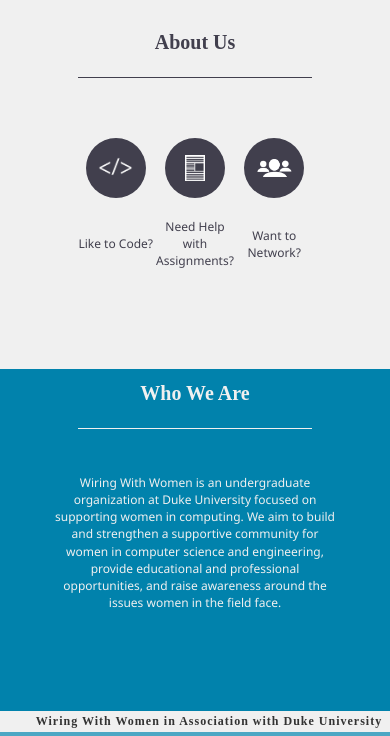
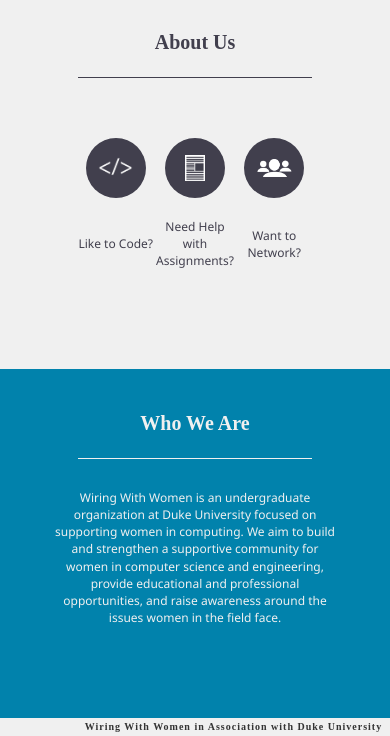
Before and after one commit to wiringwithwomen/wiringwithwomen.github.io, a plain HTML site: page index.html in a window 390 px wide. Shown: the part 377-1113 px from the top of the page. Drawn offline with Linux system fonts and the light colour scheme.

Commit message:
quick fix

```diff
--- a/index.html
+++ b/index.html
@@ -79,11 +79,11 @@
                 </tr>
             </table>
         </div>
-        <div style="background-color: rgba(1, 130, 172, 1); padding-bottom: 50px; ">
+        <div style="background-color: rgba(1, 130, 172, 1); padding-bottom: 3em; width: 100%; ">
             <div id="About" align="center" class="secondHeader"><strong>Who We Are</strong></div>
             <hr style="width: 60%; border-width: 1px; border-color:#F0F0F0 " />
             <div align="center" style="width: 100%">
-                <div align="center" class="secondText" valign="middle">Wiring With Women is an undergraduate organization at Duke University focused on supporting women in computing. We aim to build and strengthen a supportive community for women in computer science and engineering, provide educational and professional opportunities, and raise awareness around the issues women in the field face.
+                <div  class="secondText" valign="middle">Wiring With Women is an undergraduate organization at Duke University focused on supporting women in computing. We aim to build and strengthen a supportive community for women in computer science and engineering, provide educational and professional opportunities, and raise awareness around the issues women in the field face.
                 </div>
             </div>
         </div>
--- a/wiringwithwomen.css
+++ b/wiringwithwomen.css
@@ -138,7 +138,6 @@ body {
 
 .calendar{
     border-width:0;
-    padding-left: 10%;
     border-color: #0182ac;
     display: inline;
     width: 70%;
@@ -368,6 +367,9 @@ body {
             height: 100px;
             width: 275px;
         }
+        #footerCSS{
+            font-size: 10px;
+        }
         #inputButton{
             font-size: 12px;
         }
@@ -384,6 +386,10 @@ body {
             width: 20px;
             height: auto;
         }
+        .secondText{
+            padding-top: 10px;
+            width: 100%;
+        }
         #icon3{
             width:35px;
             height: auto;
@@ -398,7 +404,8 @@ body {
     }
 
     .secondHeader{
-        padding-top: 10px;
+        padding-top: 2em;
+        padding-bottom: 0;
     }
 
 
```
Also changed, not shown: about.html (+1 -1 lines).
